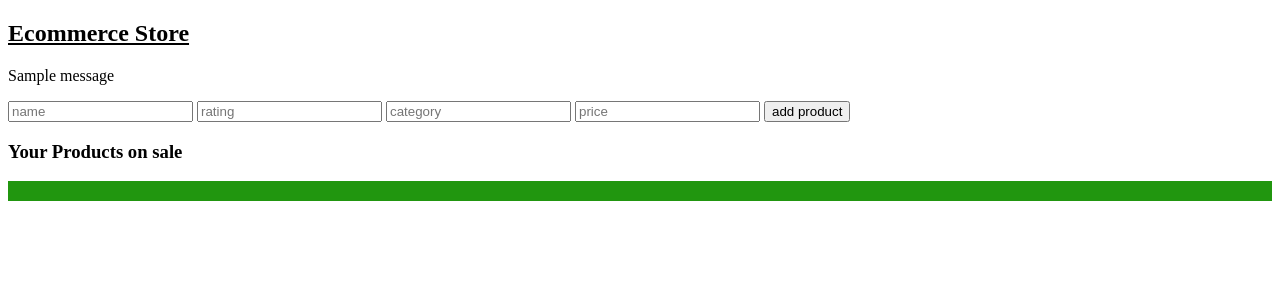
After one commit to rainmaker29/Toy-Store-SQL-Server, a Flask app: page /my_products in a window 1280 px wide. The commit adds this page. Shown: the top 300 px of the page. Run offline with Flask 2, Linux system fonts and the light colour scheme; one stand-in notice (Sample message) is shown; parts of the project's set-up code (start-up, migrations or seed data) failed here and were passed over.

Commit message:
sellers done

```diff
--- a/templates/index.html
+++ b/templates/index.html
@@ -20,8 +20,8 @@
 
 {% if user.role=="seller" %}
 
-<form action="/add_product">
-<input type="submit" value="add_product">
+<form action="/my_products">
+<input type="submit" value="my_products">
 </form>
 
 <form action="/logout">
--- /dev/null
+++ b/templates/my_products.html
@@ -0,0 +1,58 @@
+{% extends "base.html" %}
+
+
+{% block head %}
+
+<title>Ecommerce Store</title>
+
+
+{% endblock %}
+
+{% block body %}
+
+{% with messages = get_flashed_messages() %}
+  {% if messages %}
+
+    {% for message in messages %}
+      <p>{{ message }}</p>
+    {% endfor %}
+
+  {% endif %}
+{% endwith %}
+
+
+<div>
+<form action="/add_product" method="POST">
+
+<input type="text" name="new_product_name" placeholder="name">
+<input type="text" name="new_product_rating" placeholder="rating">
+<input type="text" name="new_product_category" placeholder="category">
+<input type="text" name="new_product_price" placeholder="price">
+<input type="submit" value="add product" name="submit">
+</form>
+</div>
+
+
+<div>
+
+    <h3> Your Products on sale</h3>
+    <div class="grid-container">
+        {% for product_id in my_prods %}
+
+        <div class="item{{ loop.index }}">
+
+            <a href="{{url_for('product', product_id=product_id)}}">
+                {{ get_name_by_id(product_id) }}
+             </a>
+
+         </div>
+
+        {% endfor %}
+        </div>
+
+
+
+</div>
+
+
+{% endblock %}
--- a/views.py
+++ b/views.py
@@ -8,6 +8,8 @@
 import re
 import bcrypt
 import smtplib
+import secrets
+import string
 
 
 class User():
@@ -78,18 +80,32 @@
     return render_template("product.html",product_info=product_info,
     recommendations=recommendations,key=key)
 
-@app.context_processor
-def getname():
-    def get_name_by_id(id):
-        return df.loc[df["ids"]==id,"name"].to_list()[0]
-    return dict(get_name_by_id=get_name_by_id)
 
 
-@app.context_processor
-def get_length():
-    def getlen(obj):
-        return len(obj)
-    return dict(getlen=getlen)
+@app.route("/my_products")
+def my_products():
+    return render_template("my_products.html",my_prods=get_seller_products(user.email))
+
+@app.route("/add_product",methods=['POST'])
+def add_product():
+    new_prod=["N/A"]*14
+
+    new_prod[0] = user.email
+    new_prod[1] = request.form['new_product_price']
+    new_prod[5] = request.form['new_product_rating']
+    new_prod[10] = request.form['new_product_category']
+    new_prod[12] = request.form['new_product_name']
+    new_prod[13] = ''.join(secrets.choice(string.ascii_uppercase + string.digits)
+                                                  for i in range(32))
+    if new_prod[1]=="N/A" or new_prod[12]=="N/A":
+        flash("Insuff product info ! Add again !")
+        return render_template("/my_products.html",my_prods=get_seller_products(user.email))
+
+    df.loc[len(df)+1] = new_prod
+    df.to_csv('products.csv',index=False)
+    flash("Item added !")
+    return render_template("/my_products.html",my_prods=get_seller_products(user.email))
+
 
 # Login , Signup
 # ------------------
@@ -195,6 +211,22 @@
 
 ### Utils
 
+
+@app.context_processor
+def getname():
+    def get_name_by_id(id):
+        return df.loc[df["ids"]==id,"name"].to_list()[0]
+    return dict(get_name_by_id=get_name_by_id)
+
+
+@app.context_processor
+def get_length():
+    def getlen(obj):
+        return len(obj)
+    return dict(getlen=getlen)
+
+
+
 def get_all(id):
     res = df.loc[df["ids"]==id,:].to_dict()
     return res
@@ -207,7 +239,17 @@
 def recommend_product(product):
     recommendations=[]
     index = get_idx(product)
-    for i in product_indices[index][1:]:
+    try:
+        for i in product_indices[index][1:]:
             recommendations.append(df.iloc[i]["ids"])
+    except IndexError:
+        recommendations=[]
 
     return recommendations
+
+def get_seller_products(email):
+    res=[]
+    sellers_prods_ids = df.loc[df['manufacturer']==email,'ids'].to_list()
+    for prod_id in sellers_prods_ids:
+        res.append(prod_id)
+    return res
```
Also changed, not shown: products.csv, 1 other file.
